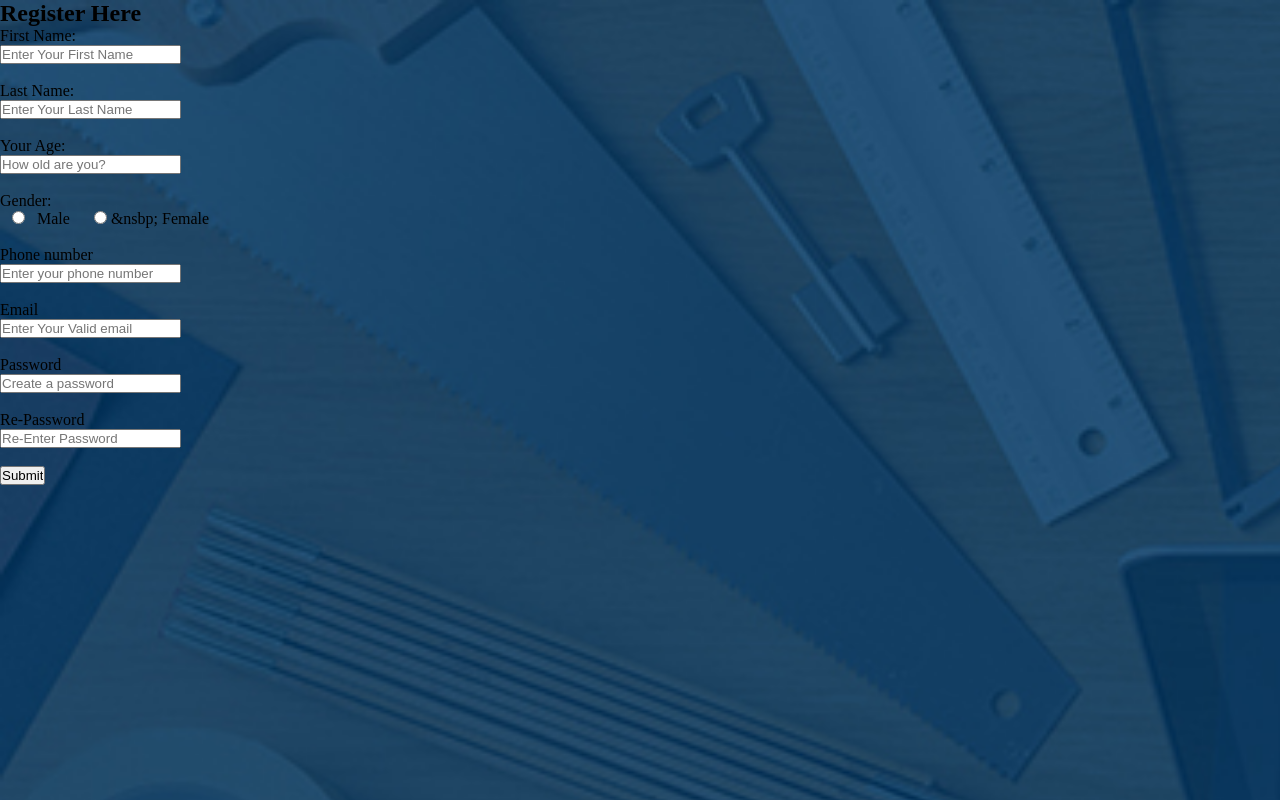
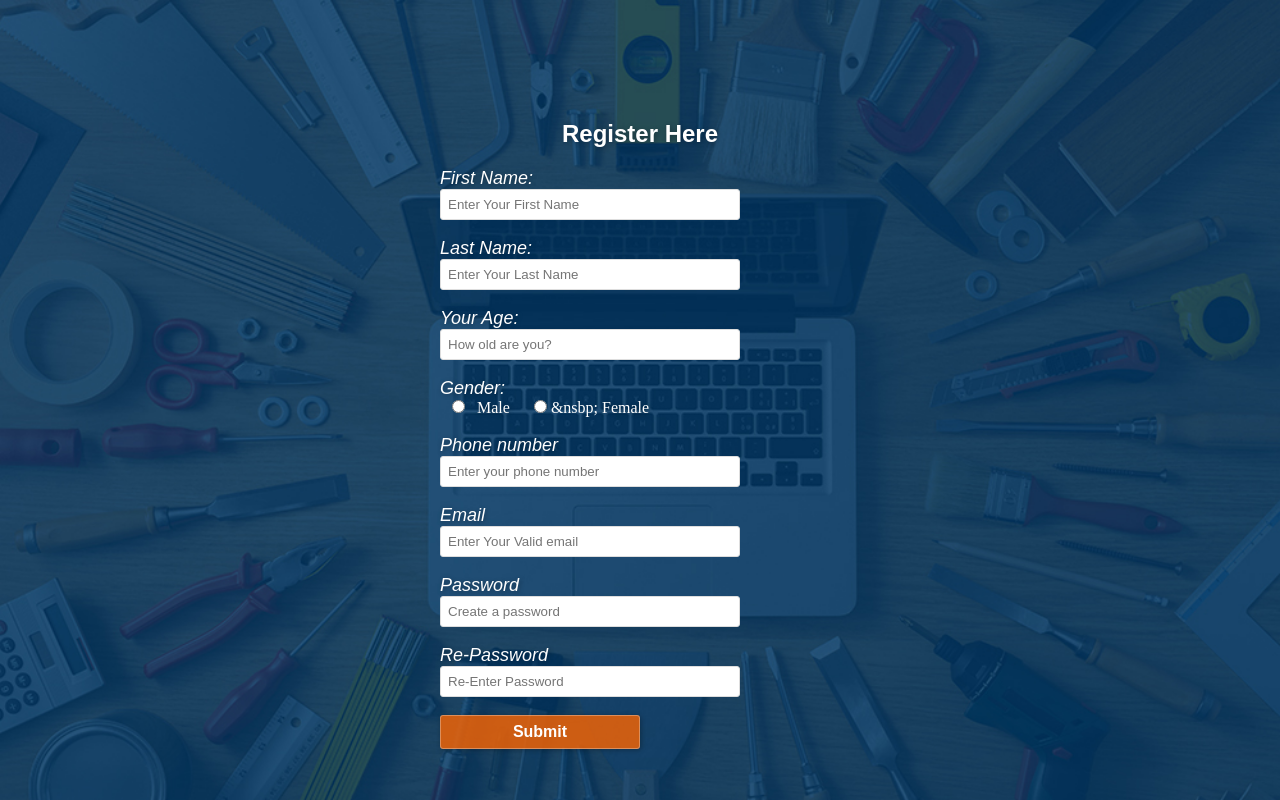
Before and after one commit to Induni1999/No_Poverty_with_Digital_Enterpronurship, a PHP site: the page made by register page.html in a window 1280 px wide. Run offline with PHP 8.4, Linux system fonts and the light colour scheme.

Commit message:
Register page
complete page

```diff
--- a/style.css
+++ b/style.css
@@ -5,6 +5,61 @@
 }
 body{
 	background: url("R.JPG");
-	background-size: 280%;
+	background-size: 100%;
+	background-position: 0px 0px;
+}
+div.main{
+	width: 400px;
+	margin: 100px auto 0px auto;
+}
+h2{
+	text-align: center;
+	padding:20px;
+	font-family: sans-serif;
+}
+.register{
+
+	width: 100%;
+	font-radius: 18px;
+	border-redius: 20px;
+	border: 10px 10px soid rgba(255,255,255,0.3);
+	box-shadow: 2px,2px,15px
+	rgba(0,0,0,0.3);
+	color: #fff;
+}
+form#register{
+	margin: 400px;
+}
+label{
+	font-family: sans-serif;
+	font-size: 18px;
+	font-style: italic;
+}
+input#name{
+	width: 300px;
+	border: 1px solid #ddd;
+	border-radius: 3px;
+	outline: 0;
+	padding: 7px;
+	background-color: #fff;
+	box-shadow: inset 1px 1px 5px0 rgba(0,0,0,0.3);
+}
+input#submit{
+	width: 200px;
+	padding: 7px;
+	font-size: 16px;
+	font-family: sans-serif;
+	font-weight: 600;
+
+	border-radius: 3px;
+	background-color: rgba(250,100,0,0.8);
+	color: #fff;
+	cursor: pointer;
+	border: 1px solid rgba(255,255,255,0.3);
+	box-shadow: 1px 1px 5px rgba(0,0,0,0.3);
+	margin-bottom: 20px;
+}
+label,span,h2{
+	text-shadow: 1px 1px 5px rgba(0,0,0,0.3);
 
 }
```
